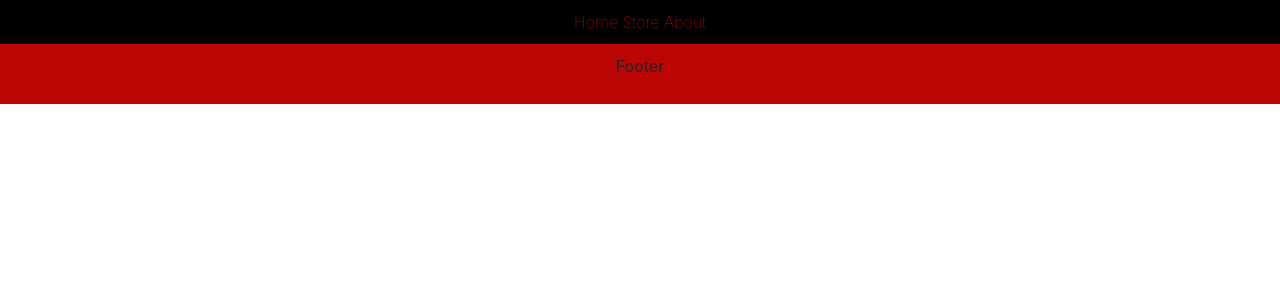
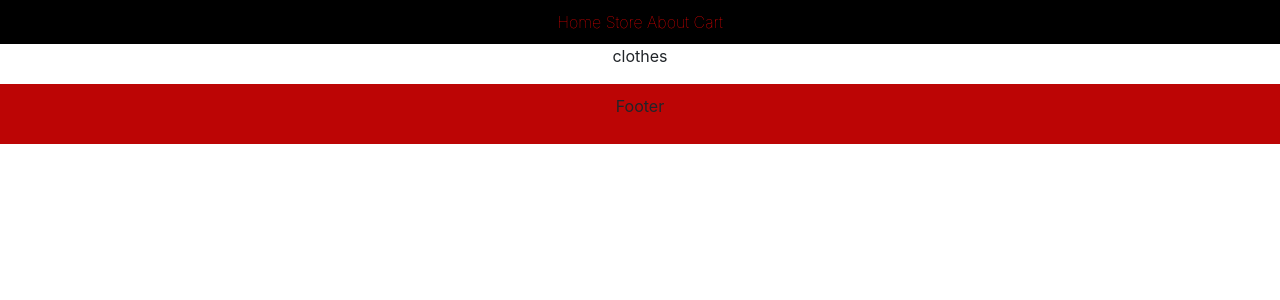
Before and after one commit to blue18/E-commerce, a React (Create React App) app: page /cart in a window 1280 px wide. Shown: the top 300 px of the page. Built offline with nearby package versions, Linux system fonts and the light colour scheme; the HTML template or start-up script is replaced by a standard one.

Commit message:
working on saving the data.

```diff
--- a/src/components/App.js
+++ b/src/components/App.js
@@ -5,11 +5,20 @@ import Header from './Header';
 import Footer from './Footer';
 
 class App extends Component {
+  constructor(props) {
+    super(props);
+
+    this.state = {
+      cart: ['clothes']
+    };
+
+  }
+
   render() {
     return (
       <div className="App">
         <Header />
-        <Main />
+        <Main cart={this.state.cart} />
         <Footer />
       </div>
     );
--- /dev/null
+++ b/src/components/Cart.js
@@ -0,0 +1,27 @@
+import React from 'react';
+
+class Cart extends React.Component {
+
+  constructor(props) {
+    super(props);
+    console.log(props);
+  }
+
+  render() {
+    const cart = this.props.cart;
+
+    let newCart = cart.map((item) =>
+      <p key={item.toString()}>{item}</p>
+    );
+
+    return(
+      <div style={cartStyle}>{newCart}</div>
+    );
+  }
+}
+
+const cartStyle = {
+  textAlign: 'center'
+}
+
+export default Cart;
--- a/src/components/Header.js
+++ b/src/components/Header.js
@@ -8,6 +8,7 @@ const Header = () => {
         <Link style={linkStyle} to='/'> Home </Link>
         <Link style={linkStyle} to='/store'> Store </Link>
         <Link style={linkStyle} to='/about'> About </Link>
+        <Link style={linkStyle} to='/cart'> Cart </Link>
       </nav>
     </header>
   );
--- a/src/components/Main.js
+++ b/src/components/Main.js
@@ -3,13 +3,18 @@ import { Switch, Route } from 'react-router-dom';
 import Home from './Home';
 import Store from './Store';
 import About from './About';
+import Cart from './Cart';
 
-const Main = () => {
+const Main = (props) => {
+
+  const cart = props.cart;
+
   return(
     <Switch>
       <Route exact path='/' component={Home}/>
-      <Route path='/store' component={Store}/>
+      <Route path='/store' render={(props) => <Store {...props} cart={cart} />} />
       <Route path='/about' component={About}/>
+      <Route path='/cart' render={(props) => <Cart {...props} cart={cart} />} />
     </Switch>
   );
 }
--- a/src/components/Store.js
+++ b/src/components/Store.js
@@ -18,30 +18,19 @@ class Store extends React.Component {
   constructor(props) {
     super(props);
 
-    this.state = {
-      cart: []
-    };
-
     this.handleClick = this.handleClick.bind(this);
     this.addToCart = this.addToCart.bind(this);
   }
 
   handleClick = (event) => {
     event.preventDefault();
-    alert('you clicked me');
   }
 
   addToCart = (event) => {
     const newItem = event.target.name;
-
-    this.setState(state => {
-      // Add new item to the cart
-      const cart = state.cart.concat(newItem);
-
-      console.log(cart);
-
-      return { cart };
-    });
+    let cart = this.props.cart;
+    cart.push(newItem);
+    console.log(cart);
   }
 
   render() {
```
